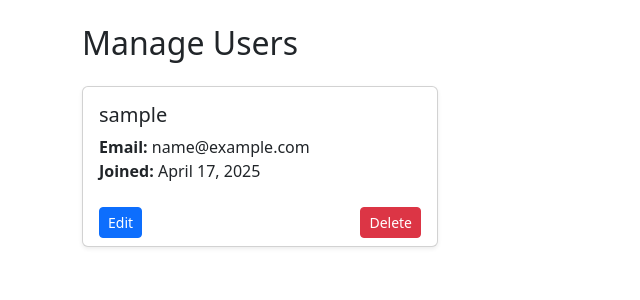
After one commit to aditapdiya/Lead-Generations, a Django app: page /users/ in a window 1280 px wide. The commit adds this page. Shown: the top 300 px of the page, without its empty margins (0-640 px from the left). Run offline with Django 5.2, Linux system fonts and the light colour scheme; the visitor is signed in with stand-in values (Sample User, id 1); data comes from the database, SQL or seed files in the repository.

Commit message:
added user management functionallity

```diff
--- /dev/null
+++ b/lead_scraper/scraper/templates/scraper/base.html
@@ -0,0 +1,16 @@
+<!-- scraper/templates/scraper/base.html -->
+<!DOCTYPE html>
+<html lang="en">
+<head>
+    <meta charset="UTF-8">
+    <title>{% block title %}Lead Scraper{% endblock %}</title>
+    <link rel="stylesheet" href="https://cdn.jsdelivr.net/npm/bootstrap@5.3.0/dist/css/bootstrap.min.css">
+
+</head>
+<body>
+    <div class="container mt-4">
+        {% block content %}
+        {% endblock %}
+    </div>
+</body>
+</html>
--- a/lead_scraper/scraper/templates/scraper/lead.html
+++ b/lead_scraper/scraper/templates/scraper/lead.html
@@ -134,6 +134,9 @@
         <form method="get" action="{% url 'add_course' %}">
             <button type="submit">Add Course</button>
         </form>
+        <form action="{% url 'manage_users' %}">
+            <button type="submit"> Manage Users</button>
+        </form>
 
         <form method="post" action="{% url 'logout' %}">
             {% csrf_token %}
--- /dev/null
+++ b/lead_scraper/scraper/templates/scraper/manage_users.html
@@ -0,0 +1,26 @@
+{% extends "scraper/base.html" %}
+{% block content %}
+<h2 class="mb-4">Manage Users</h2>
+
+<div class="row row-cols-1 row-cols-md-3 g-4">
+    {% for user in users %}
+    <div class="col">
+        <div class="card h-100 shadow-sm">
+            <div class="card-body">
+                <h5 class="card-title">{{ user.username }}</h5>
+                <p class="card-text">
+                    <strong>Email:</strong> {{ user.email }}<br>
+                    <strong>Joined:</strong> {{ user.date_joined|date:"F j, Y" }}
+                </p>
+            </div>
+            <div class="card-footer bg-transparent border-top-0 d-flex justify-content-between">
+                <a href="{% url 'update_user' user.id %}" class="btn btn-sm btn-primary">Edit</a>
+                <a href="{% url 'delete_user' user.id %}" class="btn btn-sm btn-danger">Delete</a>
+            </div>
+        </div>
+    </div>
+    {% empty %}
+    <p>No users found.</p>
+    {% endfor %}
+</div>
+{% endblock %}
--- a/lead_scraper/scraper/urls.py
+++ b/lead_scraper/scraper/urls.py
@@ -2,8 +2,9 @@
 
 
 from django.urls import path
-from .views import show_leads , export_today_leads_excel , add_course,user_login, user_logout
+from .views import show_leads , export_today_leads_excel , add_course,user_login, user_logout, register
 from . import views
+
 urlpatterns = [
     path("", user_login, name="login"),
     path("logout/", user_logout, name="logout"),
@@ -12,10 +13,8 @@ urlpatterns = [
     path('add-course/', add_course, name='add_course'),
     path('update-course/<int:course_id>/', views.update_course, name='update_course'),
     path('delete-course/<int:course_id>/', views.delete_course, name='delete_course'),
+    path("register/", register, name="register"),
+    path('users/', views.manage_users, name='manage_users'),
+    path('users/update/<int:user_id>/', views.update_user, name='update_user'),
+    path('users/delete/<int:user_id>/', views.delete_user, name='delete_user'),
 ]
-
-from .views import register
-
-urlpatterns += [
-    path("register/", register, name="register"),
-]
--- a/lead_scraper/scraper/views.py
+++ b/lead_scraper/scraper/views.py
@@ -199,3 +199,49 @@ def delete_course(request, course_id):
         course.delete()
         return redirect('add_course')
     return render(request, 'scraper/delete_course.html', {'course': course})
+
+
+
+from django.contrib.auth.models import User
+from django.contrib.auth.forms import UserChangeForm
+
+@login_required
+def manage_users(request):
+    users = User.objects.all().order_by('-date_joined')
+    return render(request, "scraper/manage_users.html", {"users": users})
+
+
+# views.py
+from django.contrib.auth.models import User
+from django import forms
+
+class UserUpdateForm(forms.ModelForm):
+    is_active = forms.BooleanField(required=False, label="Is Active")  # Add this manually
+
+    class Meta:
+        model = User
+        fields = ['first_name', 'last_name', 'email', 'is_active']
+
+
+def update_user(request, user_id):
+    user_obj = User.objects.get(id=user_id)
+    if request.method == 'POST':
+        form = UserUpdateForm(request.POST, instance=user_obj)
+        if form.is_valid():
+            form.save()
+            # Redirect after save
+    else:
+        form = UserUpdateForm(instance=user_obj)
+
+    return render(request, 'scraper/update_user.html', {'form': form, 'user_obj': user_obj})
+
+
+
+@login_required
+def delete_user(request, user_id):
+    user = get_object_or_404(User, id=user_id)
+    if request.method == 'POST':
+        user.delete()
+        messages.success(request, "User deleted successfully.")
+        return redirect('manage_users')
+    return render(request, 'scraper/delete_user.html', {'user_obj': user})
```
Also changed, not shown: lead_scraper/scraper/templates/scraper/delete_user.html (added, +14 -0 lines), lead_scraper/scraper/templates/scraper/update_user.html (added, +88 -0 lines).
